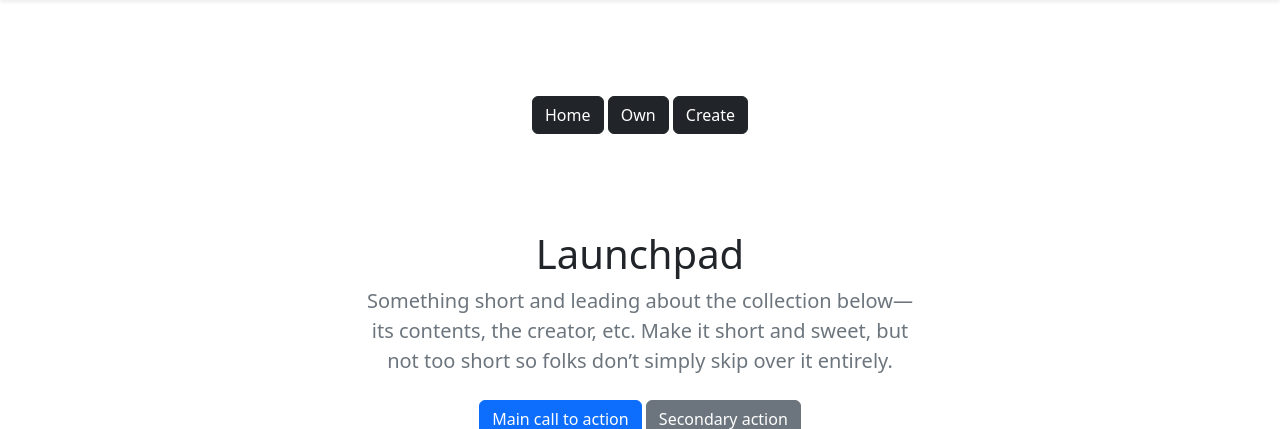
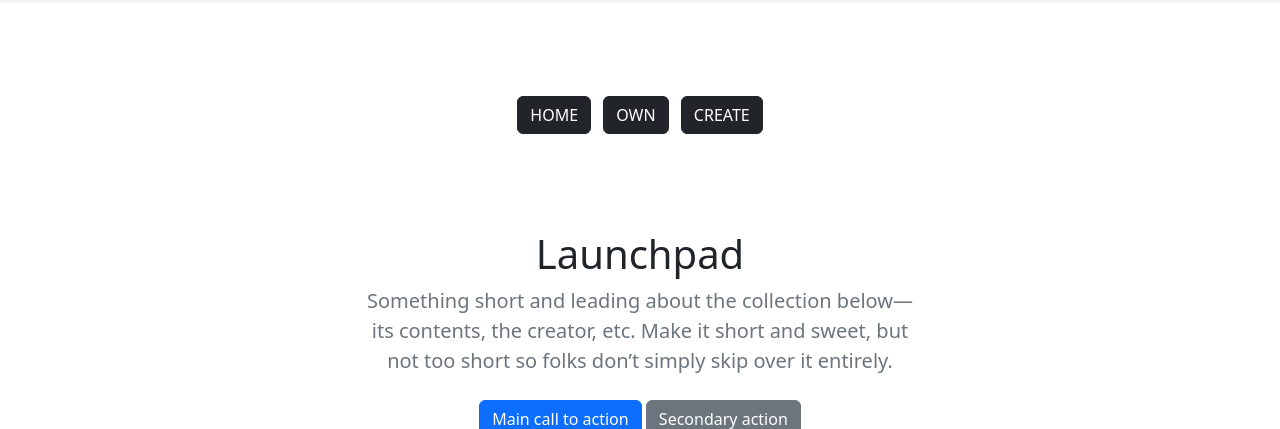
Before and after one commit to Shalomjohn/Launchpad, a Django app: page / in a window 1280 px wide. Shown: the part 56-485 px from the top of the page. Run offline with Django 4.2, Linux system fonts and the light colour scheme; some libraries are stand-ins or nearby versions.

Commit message:
formatted base buttons

```diff
--- a/templates/base.html
+++ b/templates/base.html
@@ -72,6 +72,10 @@
             white-space: nowrap;
             -webkit-overflow-scrolling: touch;
         }
+
+        .btn-space {
+            margin-right: 8px;
+        }
     </style>
 
 
@@ -119,9 +123,9 @@
     <main>
 
         <div class="py-5 col-md-12 text-center mt-5">
-            <button onclick="window.location.href = `/`" type="button" class="btn btn-dark">Home</button>
-            <button onclick="window.location.replace('own')" type="button" class="btn btn-dark">Own</button>
-            <button type="button" class="btn btn-dark">Create</button>
+            <button onclick="window.location.href = `/`" type="button" class="btn btn-dark btn-space"> HOME </button>
+            <button onclick="window.location.replace('own')" type="button" class="btn btn-dark btn-space"> OWN </button>
+            <button type="button" class="btn btn-dark"> CREATE </button>
         </div>
 
         {% block content %}{% endblock content %}
```
